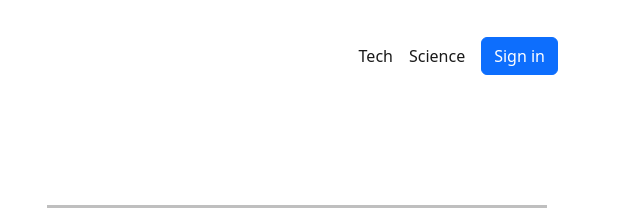
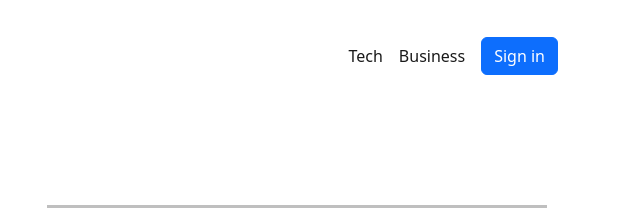
Before and after one commit to chloeenn/Tech-News, a plain HTML site: page sign_in.html in a window 1280 px wide. Shown: the top 221 px of the page, 640-1280 px from the left. Drawn offline with Linux system fonts and the light colour scheme; a web font is replaced by a local one.

Commit message:
Add files via upload

```diff
--- a/sign_in.html
+++ b/sign_in.html
@@ -27,8 +27,8 @@
                 <ul class="navbar-nav ms-auto">
                     <li class="nav-item"><a class="nav-link active" href="tech.html"
                             style="color: var(--bs-navbar-active-color);">Tech</a></li>
-                    <li class="nav-item"><a class="nav-link" href="science.html"
-                            style="color: var(--bs-navbar-active-color);">Science</a></li>
+                    <li class="nav-item"><a class="nav-link" href="business.html"
+                            style="color: var(--bs-navbar-active-color);">Business</a></li>
                     <li class="nav-item"></li>
                 </ul><a class="btn btn-primary ms-md-2" role="button" href="sign_in.html">Sign in</a><a
                     href="sign_in.html"></a><a href="#"></a>
```
